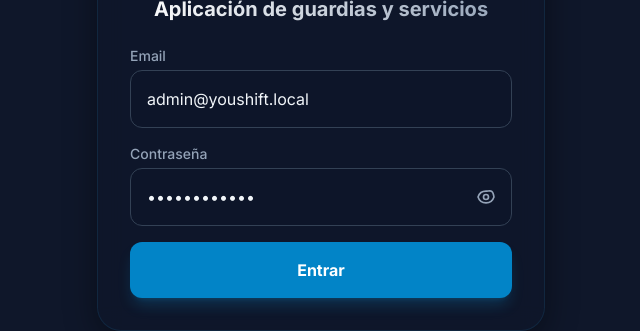
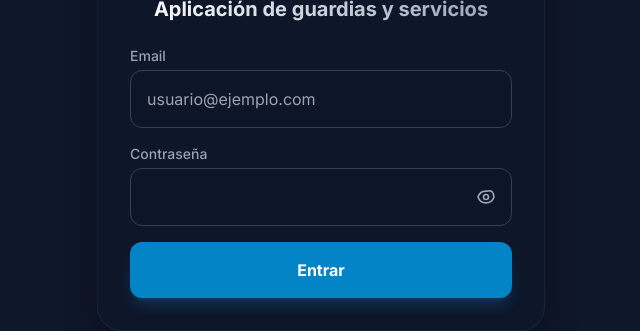
Before and after one commit to SergioBushido/Radiologia, a Next.js app: page /login in a window 1280 px wide. Shown: the part 315-646 px from the top of the page, without its empty margins (319-959 px from the left). Built offline with nearby package versions, Linux system fonts and the light colour scheme.

Commit message:
fix: remove hardcoded default login credentials

```diff
--- a/pages/login.tsx
+++ b/pages/login.tsx
@@ -6,8 +6,8 @@ import { useLoading } from '../components/LoadingProvider'
 import Logo from '../components/Logo'
 
 export default function Login() {
-  const [email, setEmail] = useState('admin@youshift.local')
-  const [password, setPassword] = useState('Password123!')
+  const [email, setEmail] = useState('')
+  const [password, setPassword] = useState('')
   const [showPassword, setShowPassword] = useState(false)
   const router = useRouter()
   const { addToast } = useToast()
```
